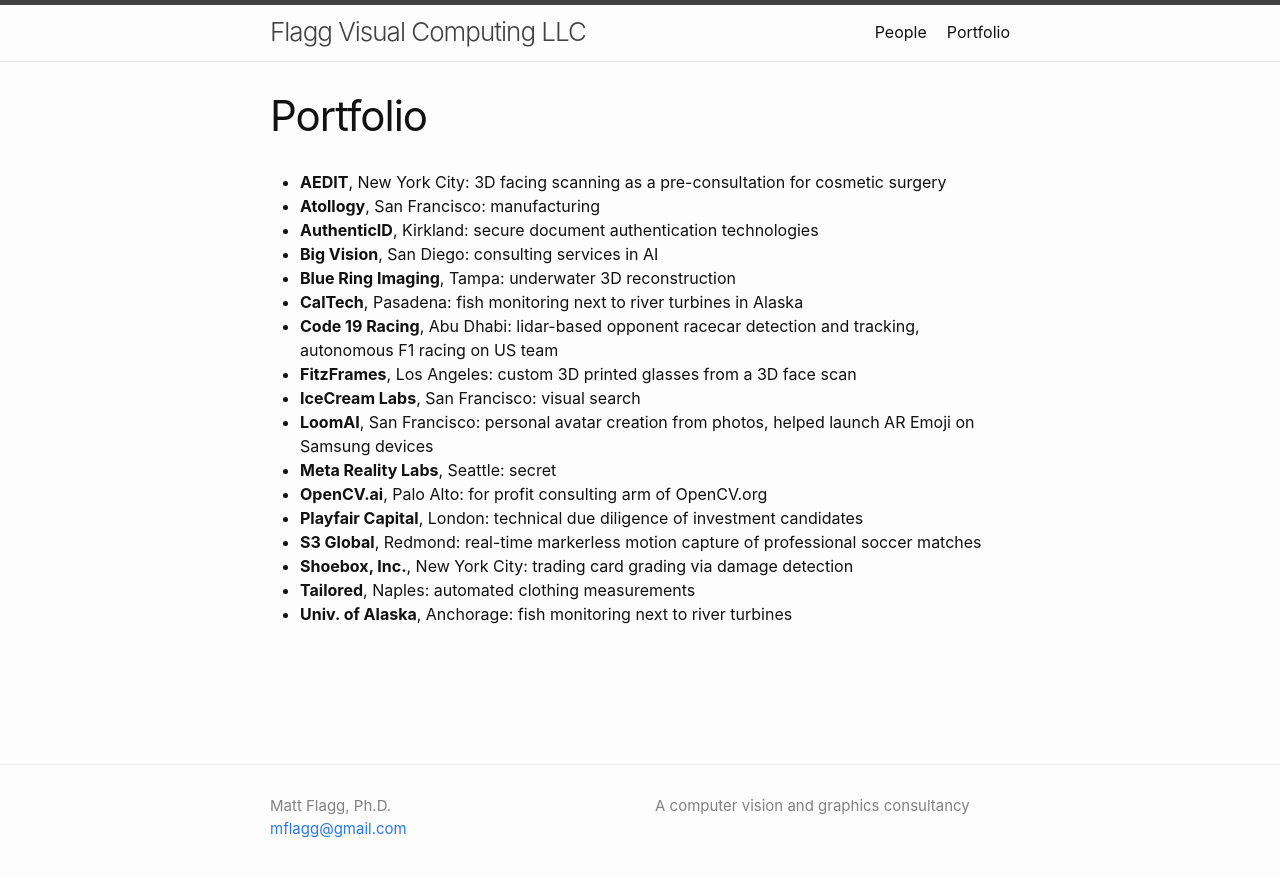
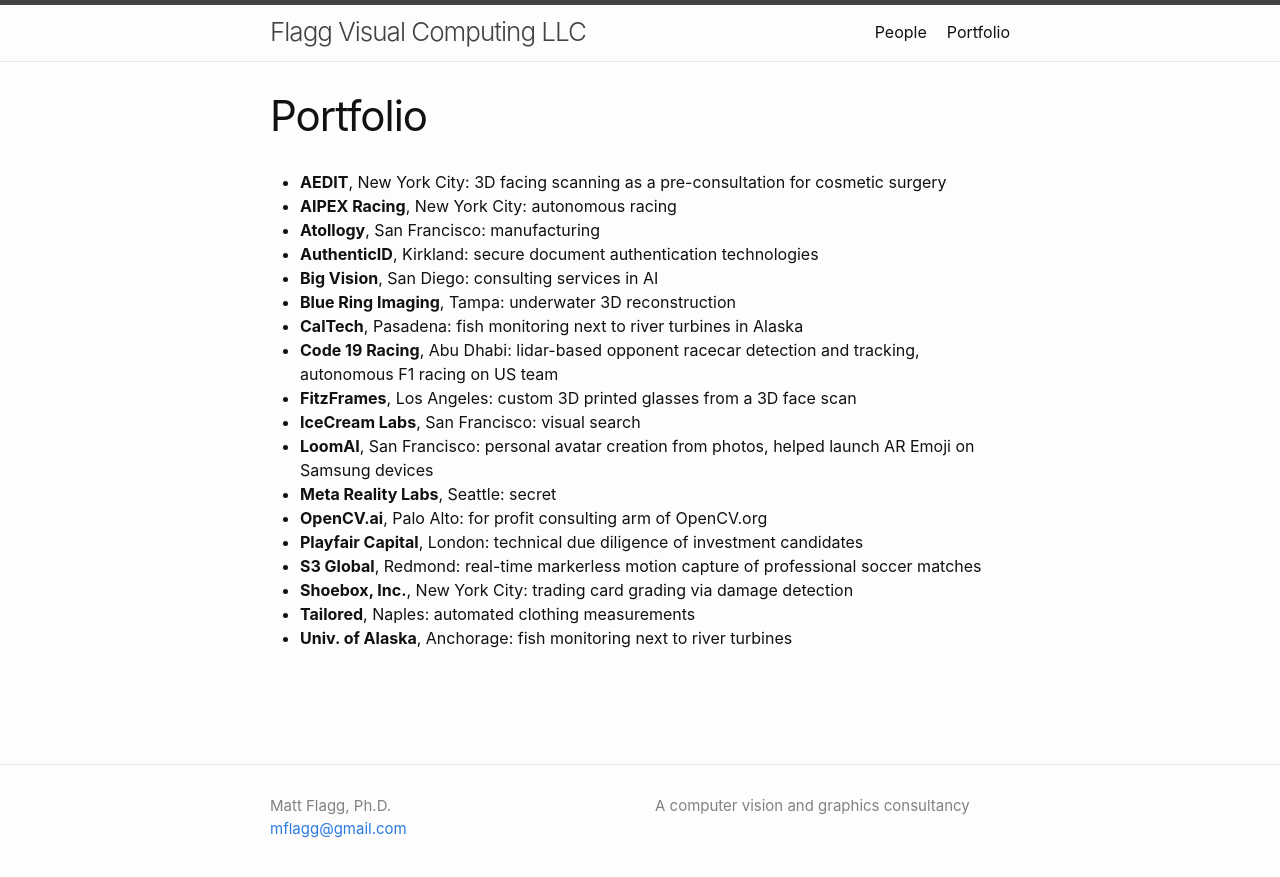
Before and after one commit to mflagg/mflagg.github.io, a Jekyll site: the page built from portfolio.md, in a window 1280 px wide. Shown: the top 877 px of the page. Built offline with Jekyll 4.4.1, drawn with Linux system fonts in a browser that asks for light colours.

Commit message:
Update portfolio.md

```diff
--- a/portfolio.md
+++ b/portfolio.md
@@ -5,6 +5,7 @@
 ---
 
 - **AEDIT**, New York City: 3D facing scanning as a pre-consultation for cosmetic surgery
+- **AIPEX Racing**, New York City: autonomous racing
 - **Atollogy**, San Francisco: manufacturing
 - **AuthenticID**, Kirkland: secure document authentication technologies
 - **Big Vision**, San Diego: consulting services in AI
```
